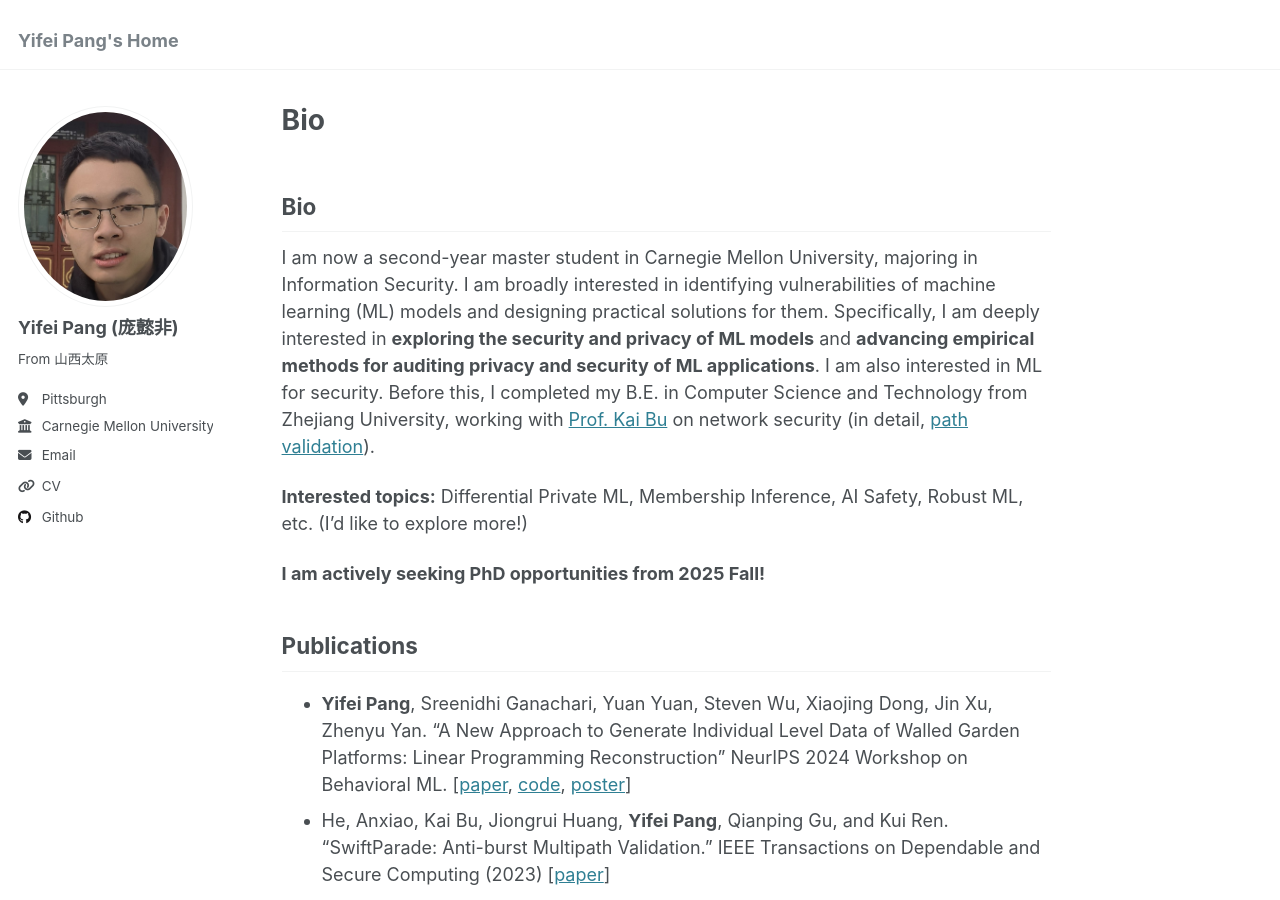
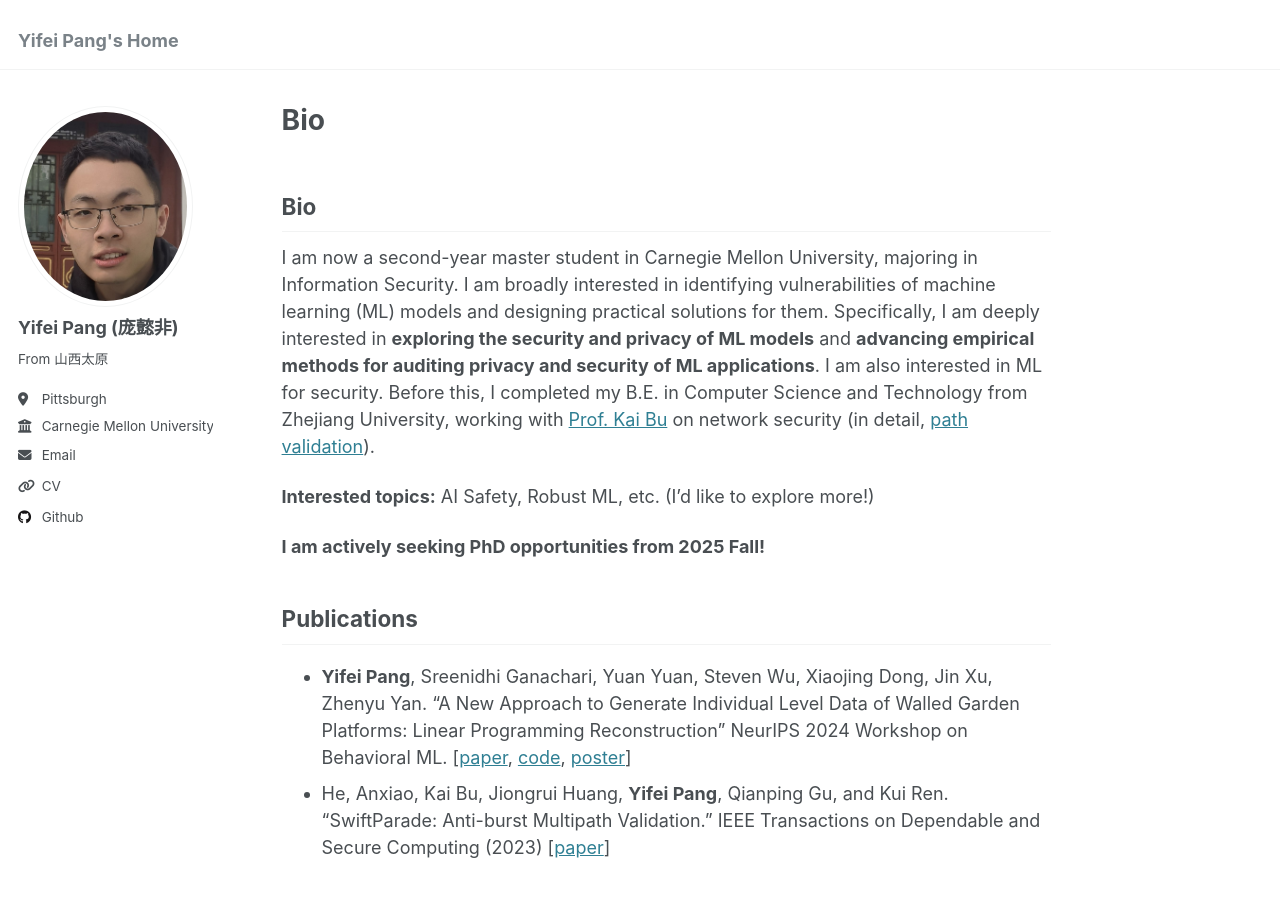
Before and after one commit to 2020pyfcrawl/2020pyfcrawl.github.io, a Jekyll site: the page built from _pages/about.md, in a window 1280 px wide and 900 px high. Built offline with Jekyll 4.4.1, drawn with Linux system fonts in a browser that asks for light colours; our own code applies the rules of GitHub Pages for plain Markdown files.

Commit message:
small update

```diff
--- a/_pages/about.md
+++ b/_pages/about.md
@@ -23,7 +23,7 @@ redirect_from:
 
 I am now a second-year master student in Carnegie Mellon University, majoring in Information Security. I am broadly interested in identifying vulnerabilities of machine learning (ML) models and designing practical solutions for them. Specifically, I am deeply interested in **exploring the security and privacy of ML models** and **advancing empirical methods for auditing privacy and security of ML applications**. I am also interested in ML for security. Before this, I completed my B.E. in Computer Science and Technology from Zhejiang University, working with [Prof. Kai Bu](https://list.zju.edu.cn/kaibu/) on network security (in detail, [path validation](https://dl.acm.org/doi/abs/10.1145/2619239.2626323)).
 
-**Interested topics:** Differential Private ML, Membership Inference, AI Safety, Robust ML, etc. (I'd like to explore more!)
+**Interested topics:** AI Safety, Robust ML, etc. (I'd like to explore more!)
 
 **I am actively seeking PhD opportunities from 2025 Fall!**
 
```
